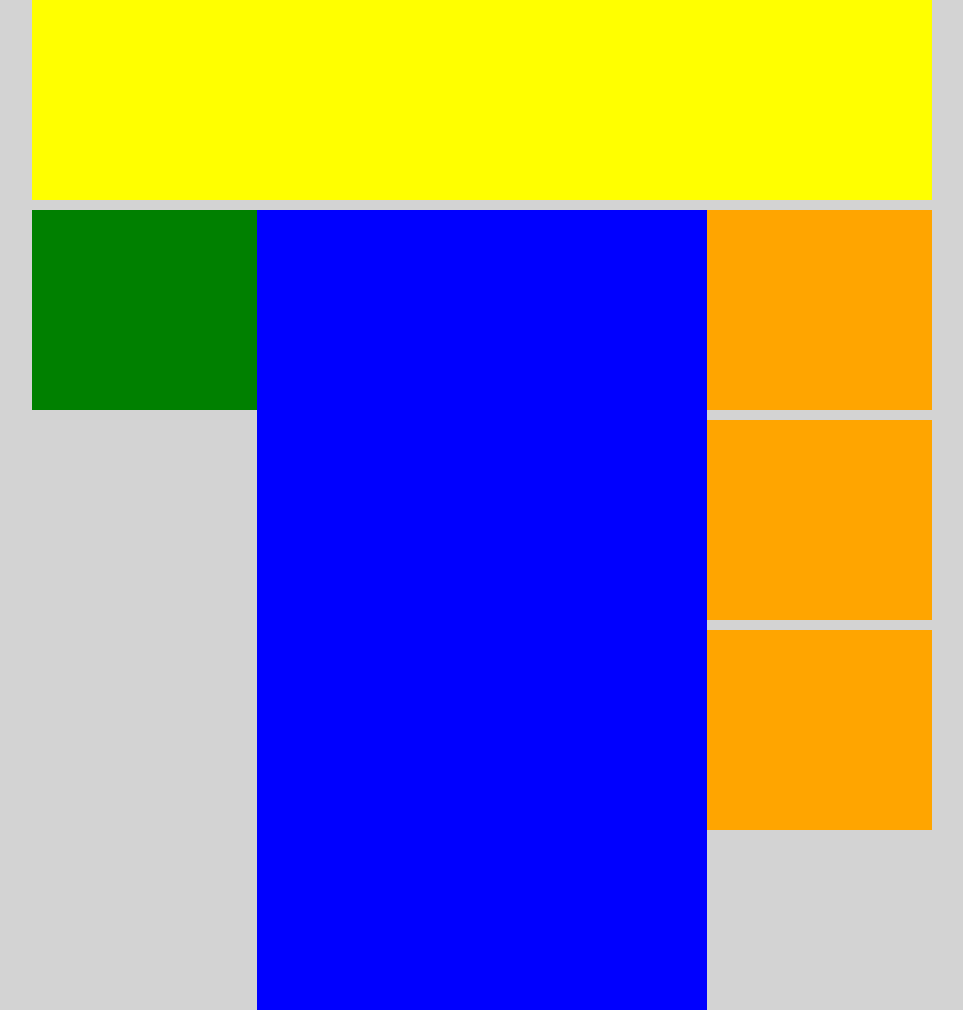
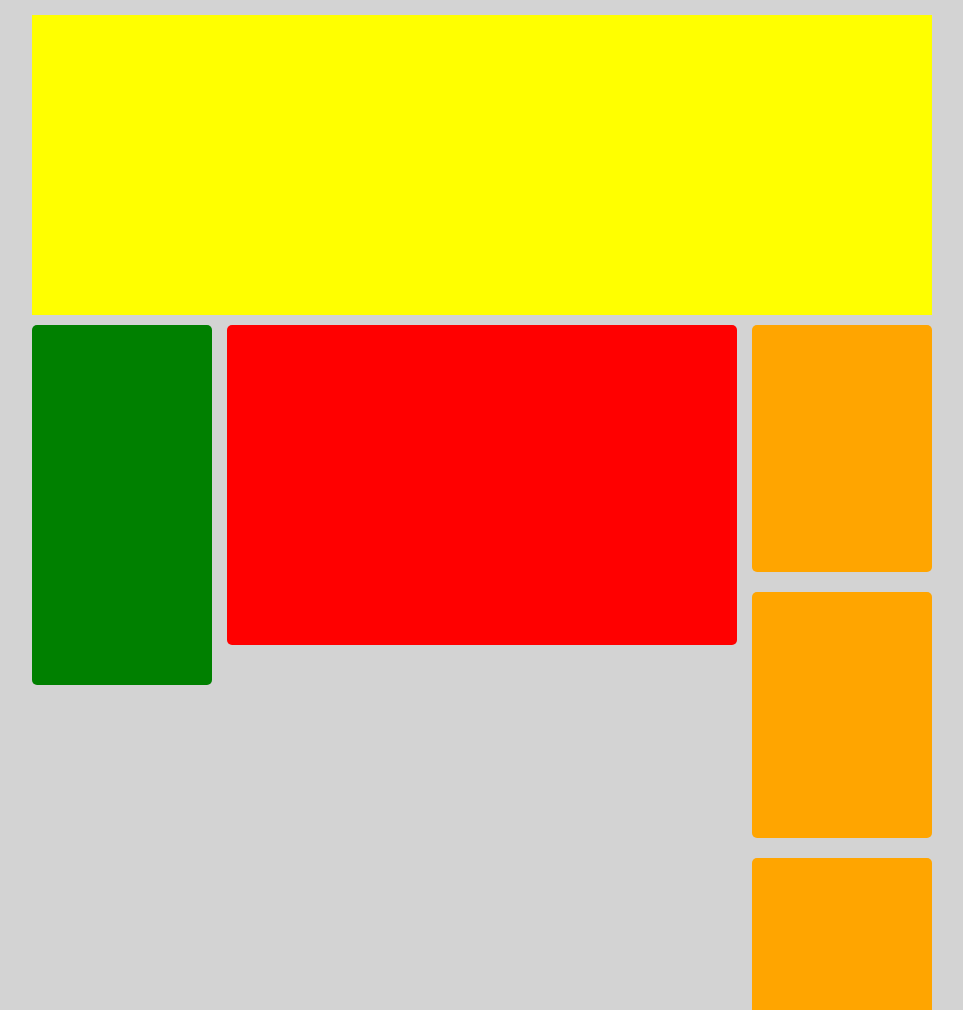
Before and after one commit to carmine-bonavoglia/htmlcss-struttura-wp, a plain HTML site: page index.html in a window 1280 px wide. Shown: the top 1010 px of the page, without its empty margins (158-1121 px from the left). Drawn offline with Linux system fonts and the light colour scheme.

Commit message:
Resize and Margin

```diff
--- a/css/style.css
+++ b/css/style.css
@@ -5,10 +5,8 @@
 }
 
 .container{
-  /* height: 100vh; */
   width: 900px;
   margin: auto;
-  /* background-color: red; */
 }
 
 .clearfix::after{
@@ -25,7 +23,8 @@ body{
 }
 
 header{
-  height: 200px;
+  height: 300px;
+  margin-top: 15px;
   background-color: yellow;
 }
 
@@ -35,31 +34,36 @@ header{
 }
 
 main .col-left{
-  height: 25%;
-  width: 25%;
+  height: 45%;
+  width: 20%;
   background-color: green;
+  border-radius: 5px;
 }
 
 main .col-center{
-  height: 100%;
-  width: 50%;
-  background-color: blue;
+  height: 40%;
+  width: calc(60% - 30px);
+  margin: 0 15px;
+  background-color: red;
+  border-radius: 5px;
 }
 
 main .col-right{
-  height: 25%;
-  width: 25%;
-  background-color: purple;
+  height: calc(33.3333% - 20px);
+  width: 20%;
 }
 
 p{
   height: 100%;
   width: 100%;
   background-color: orange;
-  margin-bottom: 10px;
+  margin-bottom: 20px;
+  border-radius: 5px;
 }
 
 footer{
   height: 120px;
-  background-color: red;
+  margin-bottom: 15px;
+  background-color: blue;
+  border-radius: 5px;
 }
```
